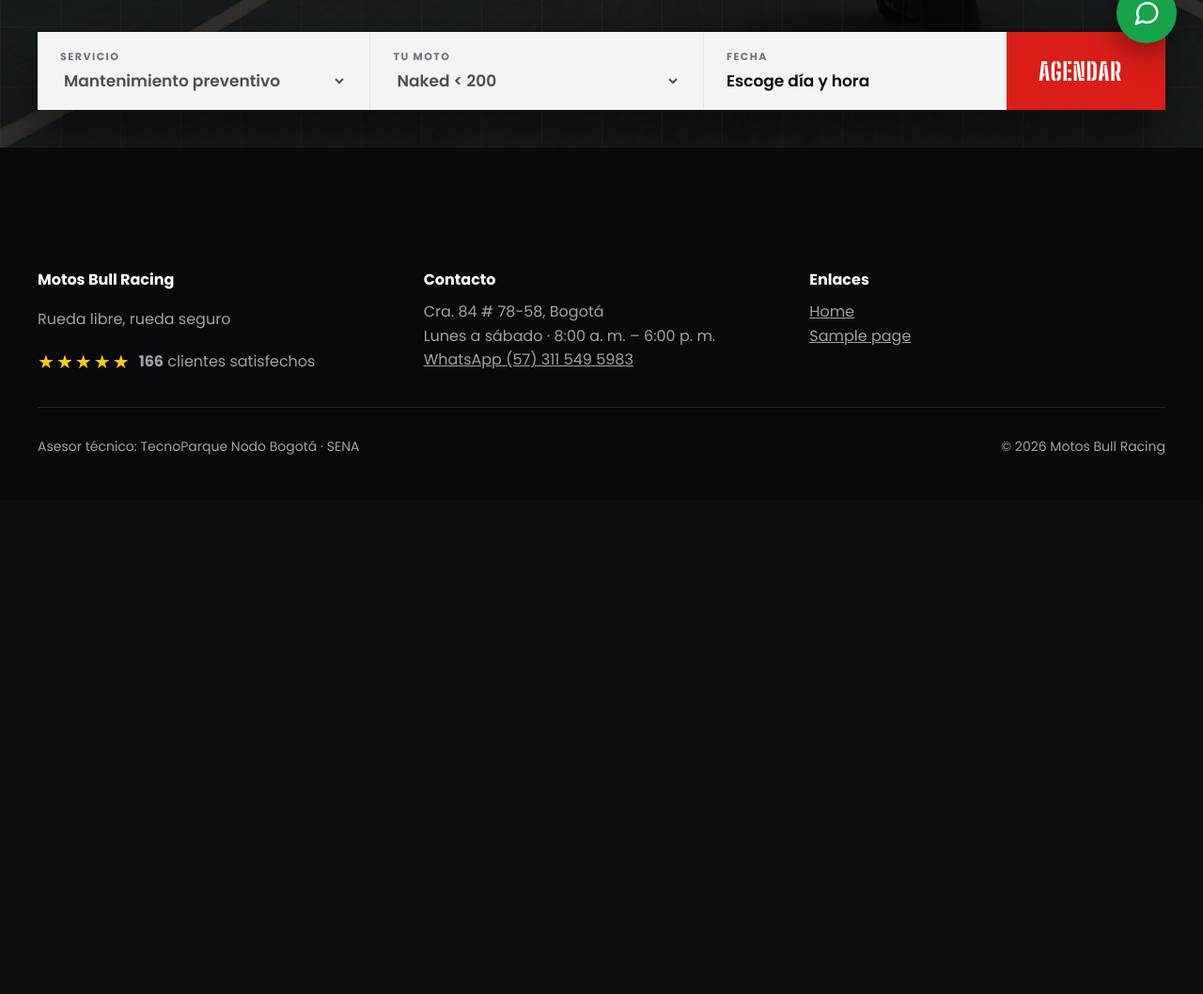
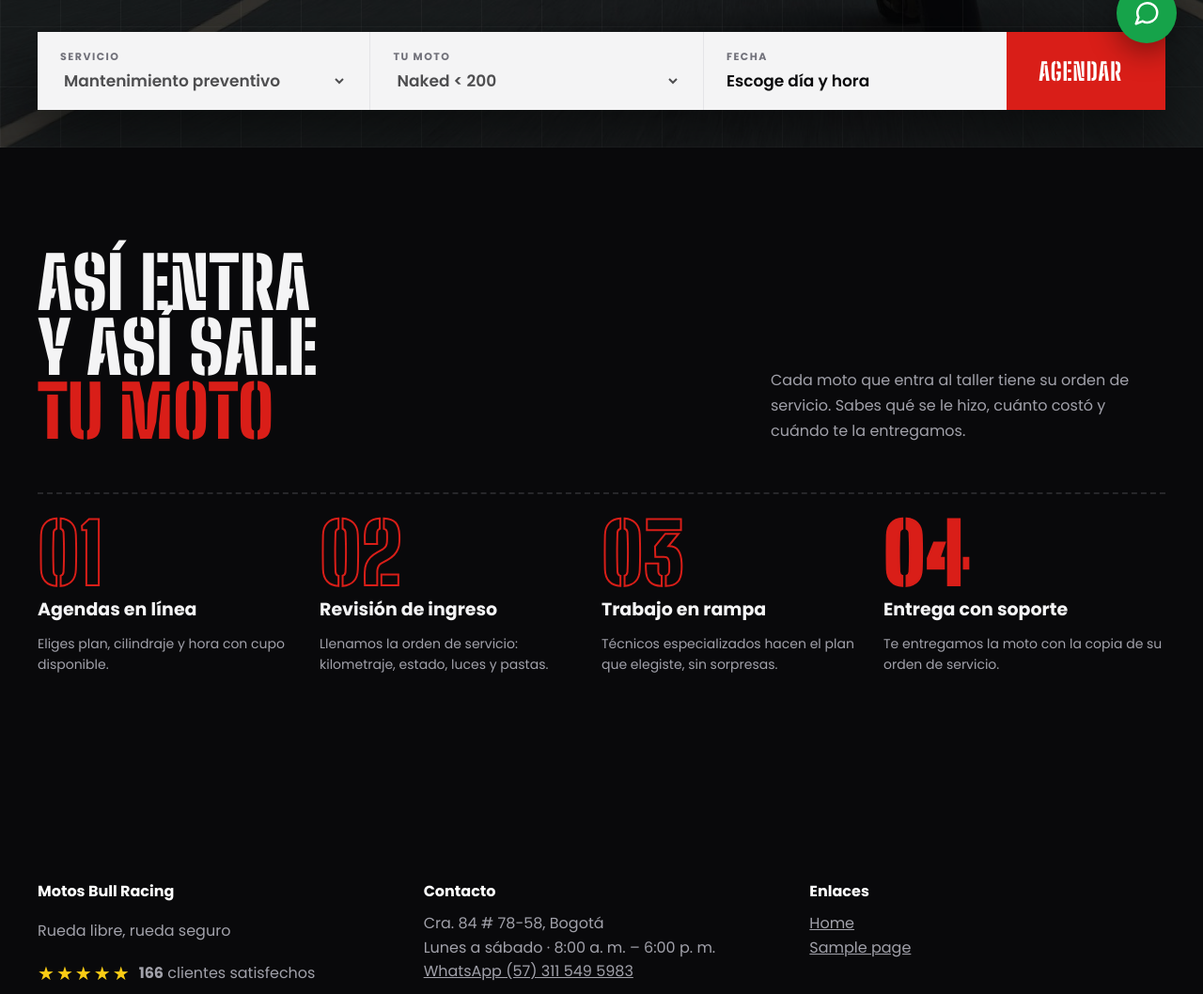
Before and after one commit to JesusCastro81/bullracing-web, a WordPress theme: template wp-content/themes/bullracing/front-page.php in a window 1280 px wide. Shown: the part 726-1784 px from the top of the page at 94% size. Before the commit the page ends 1210 px from the top, so only its background shows below. Run offline with PHP 8.4 and a stand-in for WordPress, Linux system fonts and the light colour scheme; the site name, menu and one post (Sample post) are stand-ins, and other content is empty.

Commit message:
feat(inicio): sección así entra y así sale tu moto

```diff
--- a/wp-content/themes/bullracing/assets/css/skins/taller.css
+++ b/wp-content/themes/bullracing/assets/css/skins/taller.css
@@ -389,3 +389,98 @@ h2 {
     padding: 16px 24px;
   }
 }
+
+/* =========================================================
+   Sección: EL TALLER (así entra y así sale tu moto)
+   ========================================================= */
+.br-taller {
+  padding-block: 110px 90px;
+}
+
+.br-taller__cabecera {
+  display: flex;
+  flex-wrap: wrap;
+  justify-content: space-between;
+  align-items: flex-end;
+  gap: 40px;
+  margin-bottom: 52px;
+}
+
+.br-taller__titulo {
+  margin: 0;
+  font-size: clamp(3rem, 6vw, 4.75rem);
+}
+
+.br-taller__titulo span {
+  color: var(--color-acento);
+}
+
+.br-taller__intro {
+  max-width: 420px;
+  margin: 0;
+  color: var(--color-texto-suave);
+  line-height: 1.7;
+}
+
+.br-taller__pasos {
+  display: grid;
+  grid-template-columns: repeat(4, minmax(0, 1fr));
+  margin: 0;
+  padding: 0;
+  list-style: none;
+  border-top: 2px dashed var(--paleta-gris-800);
+}
+
+.br-taller__paso {
+  display: flex;
+  flex-direction: column;
+  gap: 12px;
+  padding: 28px 28px 0 0;
+}
+
+.br-taller__paso:last-child {
+  padding-right: 0;
+}
+
+/* Números en contorno rojo; el último relleno (moto entregada) */
+.br-taller__numero {
+  font: 900 88px/0.8 var(--fuente-titulos);
+  color: transparent;
+  -webkit-text-stroke: 2px var(--color-acento);
+}
+
+.br-taller__paso:last-child .br-taller__numero {
+  color: var(--color-acento);
+}
+
+.br-taller__paso-titulo {
+  margin: 0;
+  font-family: var(--fuente-base);
+  font-size: 19px;
+  font-weight: 700;
+  line-height: 1.3;
+}
+
+.br-taller__paso-texto {
+  margin: 0;
+  color: var(--color-texto-suave);
+  font-size: 14px;
+  line-height: 1.6;
+}
+
+@media (max-width: 860px) {
+  .br-taller {
+    padding-block: var(--espacio-xl);
+  }
+
+  .br-taller__pasos {
+    grid-template-columns: repeat(2, minmax(0, 1fr));
+    row-gap: var(--espacio-l);
+  }
+}
+
+@media (max-width: 520px) {
+  .br-taller__pasos {
+    grid-template-columns: 1fr;
+  }
+}
--- a/wp-content/themes/bullracing/front-page.php
+++ b/wp-content/themes/bullracing/front-page.php
@@ -12,6 +12,7 @@ get_header();
 
 $secciones = array(
 	'hero',        // Imagen actual + agendar + cotizar por WhatsApp.
+	'taller',      // Así entra y así sale tu moto (4 pasos).
 	'planes',      // Planes de mantenimiento (precios desde bullracing-core).
 	'motolavado',  // Paquetes de motolavado (solo motos a gasolina).
 	'valoracion',  // Estrellas y reseñas de clientes.
--- /dev/null
+++ b/wp-content/themes/bullracing/template-parts/secciones/taller.php
@@ -0,0 +1,53 @@
+<?php
+/**
+ * Sección "El taller": cómo entra y cómo sale la moto (diseño 1, igual al PDF).
+ * Solo texto: explica el proceso. No toca la orden de servicio (OT).
+ *
+ * @package BullRacing
+ */
+
+defined( 'ABSPATH' ) || exit;
+
+$pasos = array(
+	array(
+		'titulo' => __( 'Agendas en línea', 'bullracing' ),
+		'texto'  => __( 'Eliges plan, cilindraje y hora con cupo disponible.', 'bullracing' ),
+	),
+	array(
+		'titulo' => __( 'Revisión de ingreso', 'bullracing' ),
+		'texto'  => __( 'Llenamos la orden de servicio: kilometraje, estado, luces y pastas.', 'bullracing' ),
+	),
+	array(
+		'titulo' => __( 'Trabajo en rampa', 'bullracing' ),
+		'texto'  => __( 'Técnicos especializados hacen el plan que elegiste, sin sorpresas.', 'bullracing' ),
+	),
+	array(
+		'titulo' => __( 'Entrega con soporte', 'bullracing' ),
+		'texto'  => __( 'Te entregamos la moto con la copia de su orden de servicio.', 'bullracing' ),
+	),
+);
+?>
+<section class="br-seccion br-seccion--taller br-taller" id="taller">
+	<div class="br-contenedor">
+		<div class="br-taller__cabecera">
+			<h2 class="br-taller__titulo">
+				<?php esc_html_e( 'Así entra', 'bullracing' ); ?><br>
+				<?php esc_html_e( 'y así sale', 'bullracing' ); ?><br>
+				<span><?php esc_html_e( 'tu moto', 'bullracing' ); ?></span>
+			</h2>
+			<p class="br-taller__intro">
+				<?php esc_html_e( 'Cada moto que entra al taller tiene su orden de servicio. Sabes qué se le hizo, cuánto costó y cuándo te la entregamos.', 'bullracing' ); ?>
+			</p>
+		</div>
+
+		<ol class="br-taller__pasos">
+			<?php foreach ( $pasos as $i => $paso ) : ?>
+				<li class="br-taller__paso">
+					<span class="br-taller__numero" aria-hidden="true"><?php echo esc_html( sprintf( '%02d', $i + 1 ) ); ?></span>
+					<h3 class="br-taller__paso-titulo"><?php echo esc_html( $paso['titulo'] ); ?></h3>
+					<p class="br-taller__paso-texto"><?php echo esc_html( $paso['texto'] ); ?></p>
+				</li>
+			<?php endforeach; ?>
+		</ol>
+	</div>
+</section>
```
Also changed, not shown: CHANGELOG.md.
